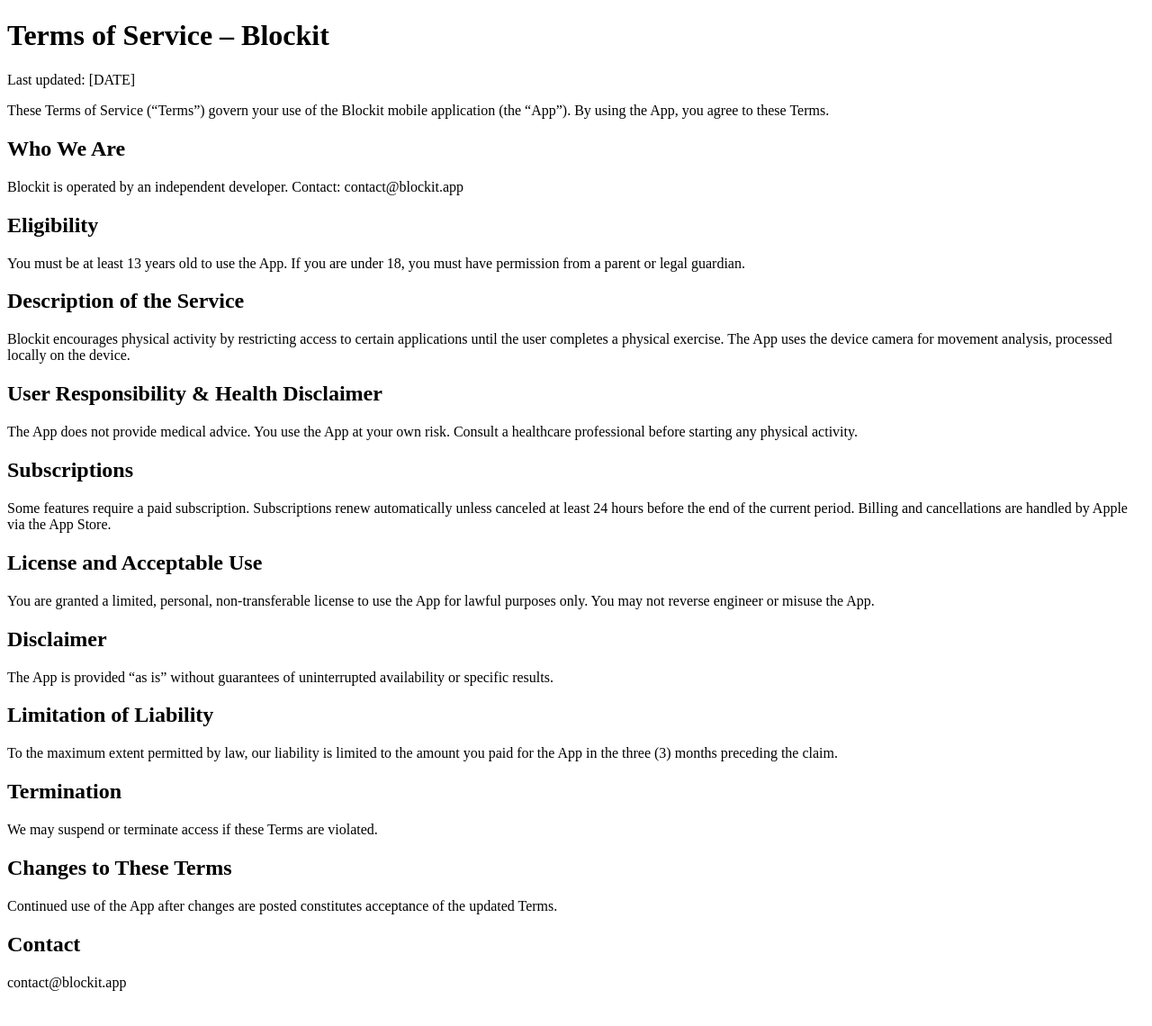
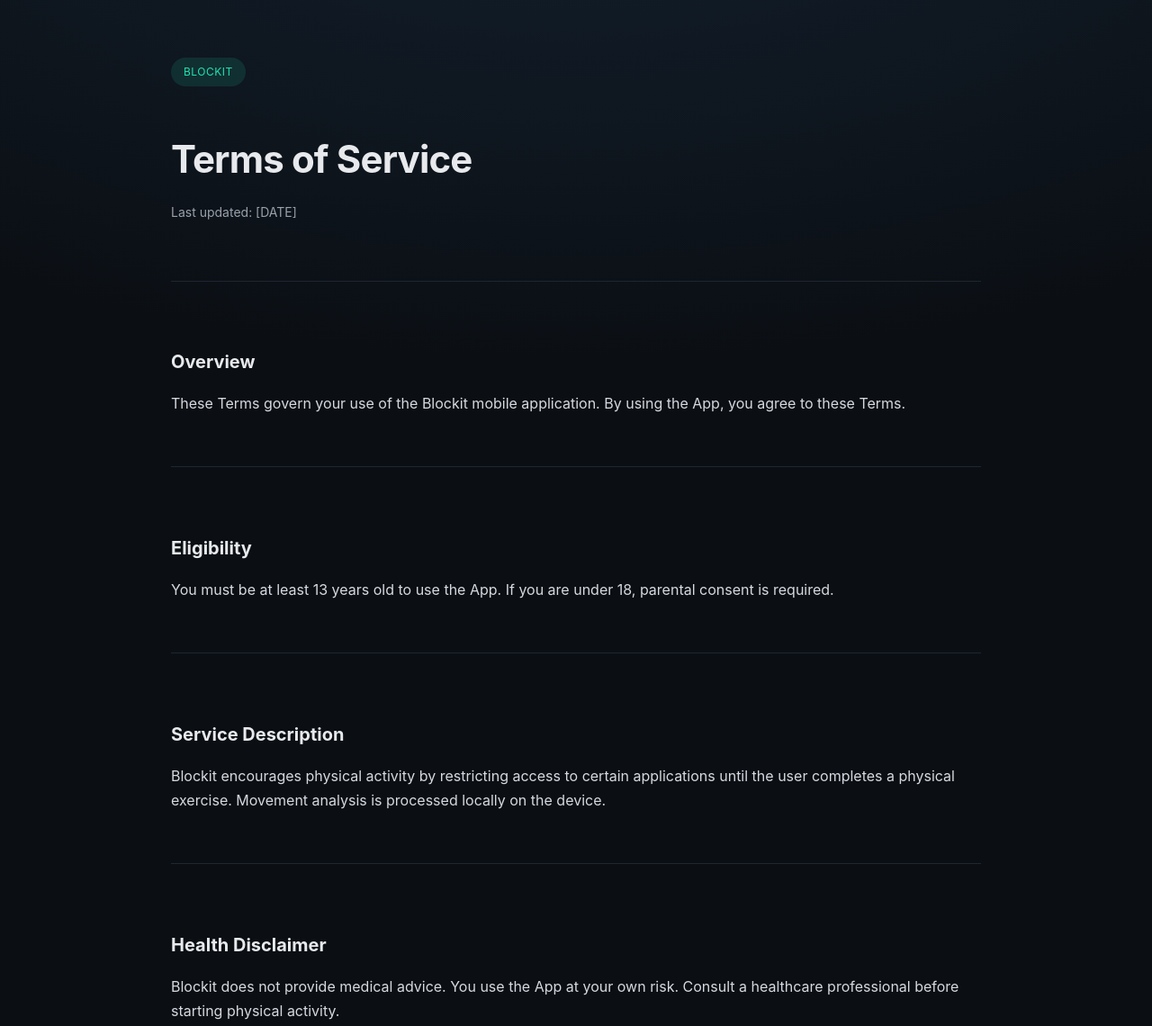
Before and after one commit to proilyas001-hub/blockit-legal, a plain HTML site: page terms.html in a window 1280 px wide. Shown: the top 1140 px of the page at 90% size. Before the commit the page ends 1117 px from the top, so only its background shows below. Drawn offline with Linux system fonts and the light colour scheme.

Commit message:
Update terms.html

```diff
--- a/terms.html
+++ b/terms.html
@@ -2,80 +2,154 @@
 <html lang="en">
 <head>
   <meta charset="UTF-8" />
-  <meta name="viewport" content="width=device-width, initial-scale=1.0" />
+  <meta name="viewport" content="width=device-width, initial-scale=1" />
   <title>Terms of Service – Blockit</title>
+
+  <style>
+    :root {
+      --bg: #0b0f14;
+      --panel: #0f141b;
+      --text: #e7e9ec;
+      --muted: #9aa1aa;
+      --accent: #20e3b2;
+      --border: #1e2630;
+    }
+
+    body {
+      margin: 0;
+      font-family: -apple-system, BlinkMacSystemFont, "Inter", "Segoe UI",
+        Roboto, Helvetica, Arial, sans-serif;
+      background: radial-gradient(1200px 600px at 50% -200px, #13202e, var(--bg));
+      color: var(--text);
+      line-height: 1.7;
+    }
+
+    .wrapper {
+      max-width: 900px;
+      margin: 0 auto;
+      padding: 64px 24px 96px;
+    }
+
+    header {
+      margin-bottom: 64px;
+    }
+
+    .badge {
+      display: inline-block;
+      padding: 6px 14px;
+      border-radius: 999px;
+      background: rgba(32, 227, 178, 0.12);
+      color: var(--accent);
+      font-size: 12px;
+      letter-spacing: 0.04em;
+      margin-bottom: 16px;
+    }
+
+    h1 {
+      font-size: 42px;
+      margin-bottom: 12px;
+      letter-spacing: -0.02em;
+    }
+
+    .meta {
+      color: var(--muted);
+      font-size: 14px;
+    }
+
+    section {
+      margin-top: 56px;
+      padding-top: 56px;
+      border-top: 1px solid var(--border);
+    }
+
+    h2 {
+      font-size: 20px;
+      margin-bottom: 16px;
+    }
+
+    p {
+      color: #d6dae0;
+      font-size: 16px;
+      margin-bottom: 16px;
+    }
+
+    footer {
+      margin-top: 96px;
+      padding-top: 32px;
+      border-top: 1px solid var(--border);
+      color: var(--muted);
+      font-size: 14px;
+    }
+
+    @media (max-width: 600px) {
+      h1 {
+        font-size: 32px;
+      }
+    }
+  </style>
 </head>
+
 <body>
-  <h1>Terms of Service – Blockit</h1>
-  <p>Last updated: [DATE]</p>
+  <main class="wrapper">
+    <header>
+      <div class="badge">BLOCKIT</div>
+      <h1>Terms of Service</h1>
+      <div class="meta">Last updated: [DATE]</div>
+    </header>
 
+    <section>
+      <h2>Overview</h2>
       <p>
-    These Terms of Service (“Terms”) govern your use of the Blockit mobile
-    application (the “App”). By using the App, you agree to these Terms.
+        These Terms govern your use of the Blockit mobile application. By using
+        the App, you agree to these Terms.
       </p>
+    </section>
 
-  <h2>Who We Are</h2>
-  <p>
-    Blockit is operated by an independent developer. Contact:
-    contact@blockit.app
-  </p>
-
+    <section>
       <h2>Eligibility</h2>
       <p>
-    You must be at least 13 years old to use the App. If you are under 18, you
-    must have permission from a parent or legal guardian.
+        You must be at least 13 years old to use the App. If you are under 18,
+        parental consent is required.
       </p>
+    </section>
 
-  <h2>Description of the Service</h2>
+    <section>
+      <h2>Service Description</h2>
       <p>
         Blockit encourages physical activity by restricting access to certain
-    applications until the user completes a physical exercise. The App uses the
-    device camera for movement analysis, processed locally on the device.
+        applications until the user completes a physical exercise. Movement
+        analysis is processed locally on the device.
       </p>
+    </section>
 
-  <h2>User Responsibility & Health Disclaimer</h2>
+    <section>
+      <h2>Health Disclaimer</h2>
       <p>
-    The App does not provide medical advice. You use the App at your own risk.
-    Consult a healthcare professional before starting any physical activity.
+        Blockit does not provide medical advice. You use the App at your own
+        risk. Consult a healthcare professional before starting physical
+        activity.
       </p>
+    </section>
 
+    <section>
       <h2>Subscriptions</h2>
       <p>
-    Some features require a paid subscription. Subscriptions renew automatically
-    unless canceled at least 24 hours before the end of the current period.
-    Billing and cancellations are handled by Apple via the App Store.
+        Some features require a paid subscription. Billing, renewals, and
+        cancellations are handled by Apple via the App Store.
       </p>
+    </section>
 
-  <h2>License and Acceptable Use</h2>
+    <section>
+      <h2>Availability & Liability</h2>
       <p>
-    You are granted a limited, personal, non-transferable license to use the App
-    for lawful purposes only. You may not reverse engineer or misuse the App.
+        The App is provided “as is”. We do not guarantee uninterrupted access or
+        specific results.
       </p>
+    </section>
 
-  <h2>Disclaimer</h2>
-  <p>
-    The App is provided “as is” without guarantees of uninterrupted availability
-    or specific results.
-  </p>
-
-  <h2>Limitation of Liability</h2>
-  <p>
-    To the maximum extent permitted by law, our liability is limited to the
-    amount you paid for the App in the three (3) months preceding the claim.
-  </p>
-
-  <h2>Termination</h2>
-  <p>
-    We may suspend or terminate access if these Terms are violated.
-  </p>
-
-  <h2>Changes to These Terms</h2>
-  <p>
-    Continued use of the App after changes are posted constitutes acceptance of
-    the updated Terms.
-  </p>
-
-  <h2>Contact</h2>
-  <p>contact@blockit.app</p>
+    <footer>
+      © Blockit — Terms of Service
+    </footer>
+  </main>
 </body>
 </html>
```
Lines whose indentation alone changed are shown as unchanged.
